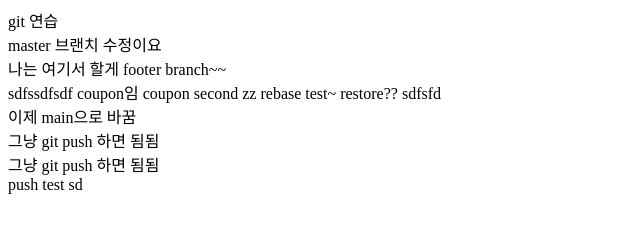
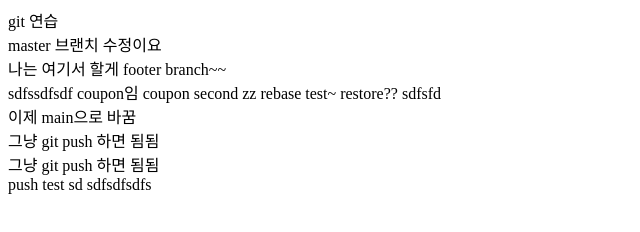
Before and after one commit to CokaNuri/gitexercise, a plain HTML site: page indext.html in a window 1280 px wide. Shown: the full height of the page, 0-640 px from the left. Drawn offline with Linux system fonts and the light colour scheme.

Commit message:
ㅇㄹㄴㄹ

```diff
--- a/indext.html
+++ b/indext.html
@@ -13,6 +13,6 @@
     <div>이제 main으로 바꿈</div>
     <div>그냥 git push 하면 됨됨</div>
     <div>그냥 git push 하면 됨됨</div>
-    push test sd
+    push test sd sdfsdfsdfs
   </body>
 </html>
```
